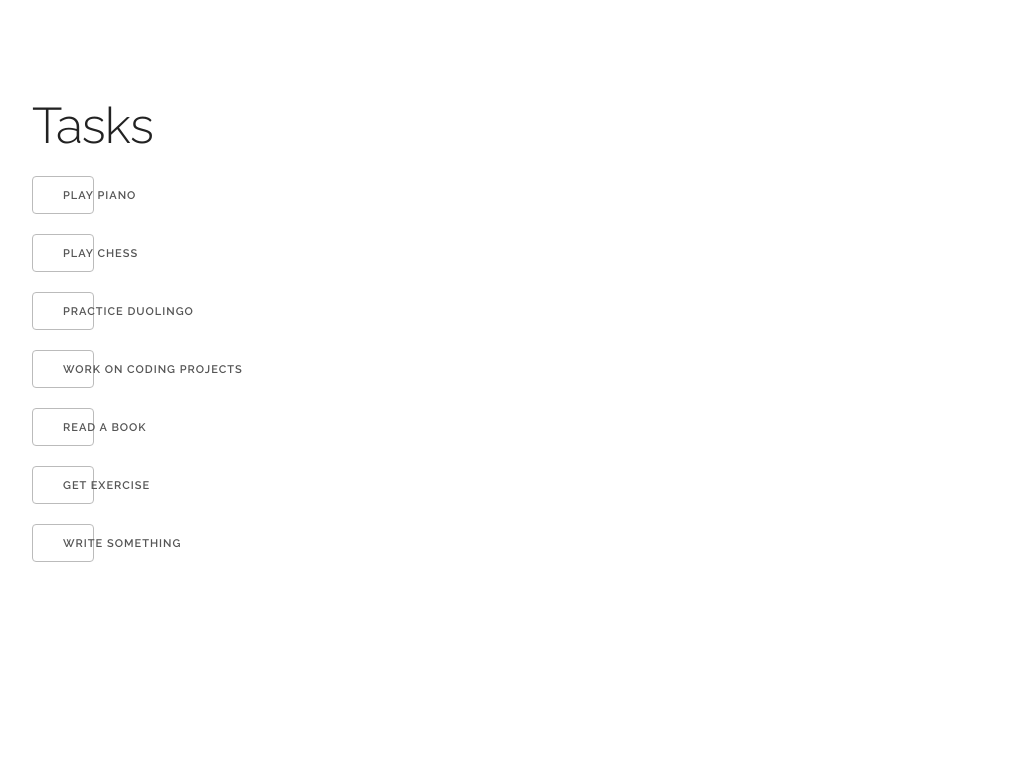
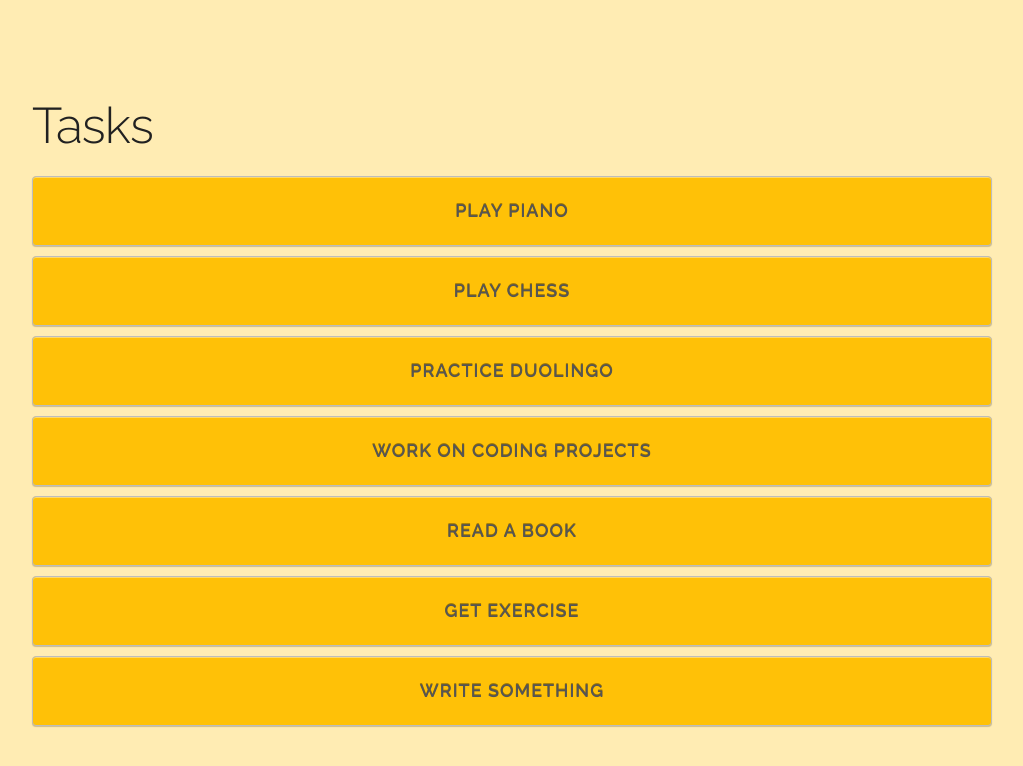
Before and after one commit to ajc133/activity-log, a plain HTML site: page index.html in a window 1280 px wide. Shown: the whole page, without its empty margins (128-1151 px from the left). Drawn offline with Linux system fonts and the light colour scheme.

Commit message:
Add custom css for buttons

```diff
--- a/css/custom.css
+++ b/css/custom.css
@@ -3,10 +3,58 @@
 * 2021-03-01
 */
 
+/* Palette generated by Material Palette - materialpalette.com/amber/light-blue */
+
+:root {
+  --dark-primary-color: #FFA000;
+  --default-primary-color: #FFC107;
+  --light-primary-color: #FFECB3;
+  --text-primary-color: #212121;
+  --accent-color: #03A9F4;
+  --dark-accent-color: #A5A9FF;
+  --primary-text-color: #212121;
+  --secondary-text-color: #757575;
+  --divider-color: #BDBDBD;
+}
+
+body {
+  background-color: var(--light-primary-color);
+  color: var(--primary-text-color);
+}
+
 ul {
   list-style-type: none;
 }
 
-ul, button {
+li {
+  height: 7rem;
+}
+
+ul, button, li {
   width: 100%;
+  line-height: 3;
+  padding: 0;
 }
+
+button {
+  height: 100%;
+  font-size: 1.2em;
+  background-color:  var(--default-primary-color);
+	-webkit-border-radius: 4px;
+	-moz-border-radius: 4px;
+	border-radius: 4px;
+	border: solid 1px var(--divider-color);
+	text-shadow: 0 -1px 0 rgba(0, 0, 0, 0.4);
+	-webkit-box-shadow: inset 0 1px 0 rgba(255, 255, 255, 0.4), 0 1px 1px rgba(0, 0, 0, 0.2);
+	-moz-box-shadow: inset 0 1px 0 rgba(255, 255, 255, 0.4), 0 1px 1px rgba(0, 0, 0, 0.2);
+	box-shadow: inset 0 1px 0 rgba(255, 255, 255, 0.4), 0 1px 1px rgba(0, 0, 0, 0.2);
+}
+
+button:active {
+  background-color: var(--accent-color);
+  text-decoration: line-through;
+}
+
+button.selected {
+  background-color: var(--)
+}
--- a/index.html
+++ b/index.html
@@ -35,8 +35,7 @@
   <!-- Primary Page Layout
   –––––––––––––––––––––––––––––––––––––––––––––––––– -->
   <div class="container">
-    <div class="row">
-      <div class="one column" style="margin-top: 10%">
+    <div class="row" style="margin-top:10%">
         <h1>Tasks</h1>
         <ul>
           <li><button>Play piano</button></li>
@@ -47,7 +46,6 @@
           <li><button>Get exercise</button></li>
           <li><button>Write something</button></li>
         </ul>
-      </div>
     </div>
   </div>
 
```
